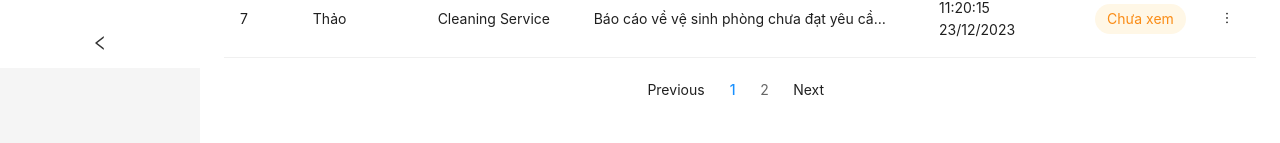
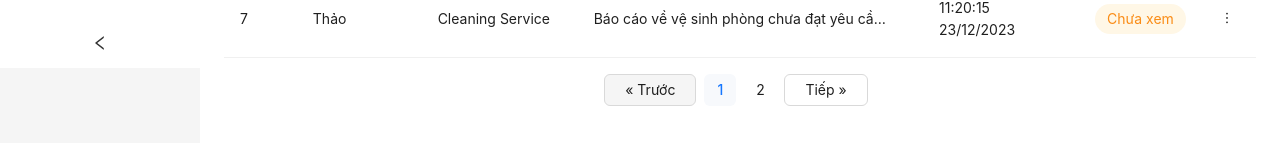
Before and after one commit to Trantienloc2411/Mean, a React (Vite) app: page /admin/report in a window 1280 px wide. Shown: the part 732-875 px from the top of the page. Built offline with nearby package versions, Linux system fonts and the light colour scheme.

Commit message:
[Zane] style pagination in table

```diff
--- a/src/pages/report/Report.jsx
+++ b/src/pages/report/Report.jsx
@@ -7,11 +7,15 @@ import ReportDetail from "./components/ReportDetail/ReportDetail";
 import ReplyReport from "./components/ReplyReport/ReplyReport";
 import { reportData } from "./data/fakeData";
 import debounce from "lodash/debounce";
+import dayjs from 'dayjs';
+import customParseFormat from 'dayjs/plugin/customParseFormat';
+
+dayjs.extend(customParseFormat);
 
 export default function Report() {
   const [selectedValues, setSelectedValues] = useState({
     status: [],
-    dateRange: [],
+    date: null,
   });
   const [searchTerm, setSearchTerm] = useState("");
   const [filteredData, setFilteredData] = useState(reportData);
@@ -38,6 +42,7 @@ export default function Report() {
       setIsReplyModalOpen(true);
     }
   };
+
   const columns = [
     {
       title: "No.",
@@ -104,16 +109,17 @@ export default function Report() {
     setSearchTerm(value);
   }, 500);
 
-  const handleFilterChange = (filterName, newValues) => {
+  const handleFilterChange = (filterName, newValue) => {
     setSelectedValues(prev => ({
       ...prev,
-      [filterName]: newValues
+      [filterName]: newValue
     }));
   };
 
   useEffect(() => {
     let filtered = [...reportData];
 
+    // Search filter
     if (searchTerm) {
       filtered = filtered.filter(item =>
         item.customerName.toLowerCase().includes(searchTerm.toLowerCase()) ||
@@ -126,9 +132,20 @@ export default function Report() {
         selectedValues.status.includes(item.status)
       );
     }
+    if (selectedValues.date) {
+      const selectedDate = dayjs(selectedValues.date).format('DD/MM/YYYY');
+      filtered = filtered.filter(item => {
+        const itemDate = item.createdAt.split(' ')[1];
+        return itemDate === selectedDate;
+      });
+    }
 
     setFilteredData(filtered);
   }, [searchTerm, selectedValues]);
+
+  const getActiveFiltersCount = () => {
+    return selectedValues.status.length + (selectedValues.date ? 1 : 0);
+  };
 
   return (
     <div className={styles.container}>
@@ -153,8 +170,7 @@ export default function Report() {
           >
             <Button icon={<FilterOutlined />}>
               Lọc
-              {Object.values(selectedValues).flat().length > 0 &&
-                ` (${Object.values(selectedValues).flat().length})`}
+              {getActiveFiltersCount() > 0 && ` (${getActiveFiltersCount()})`}
             </Button>
           </Dropdown>
         </div>
@@ -167,13 +183,37 @@ export default function Report() {
           total: filteredData.length,
           pageSize: 7,
           showSizeChanger: false,
-          showTitle: false,
-          showTotal: false,
-          prevIcon: () => "Previous",
-          nextIcon: () => "Next",
+          className: styles.customPagination,
+          itemRender: (page, type, originalElement) => {
+            const totalPages = Math.ceil(filteredData.length / 7);
+
+            if (type === "prev") {
+              return (
+                <button
+                  className={styles.paginationButton}
+                  disabled={page === 0}
+                >
+                  « Trước
+                </button>
+              );
+            }
+            if (type === "next") {
+              return (
+                <button
+                  className={styles.paginationButton}
+                  disabled={page >= totalPages}
+                >
+                  Tiếp »
+                </button>
+              );
+            }
+            return originalElement;
+          },
         }}
+
         className={styles.reportTable}
       />
+
 
       <ReportDetail
         isOpen={isDetailModalOpen}
--- a/src/pages/report/Report.module.scss
+++ b/src/pages/report/Report.module.scss
@@ -62,17 +62,18 @@
         .ant-pagination-item-link {
           border: 1px solid #d9d9d9;
           border-radius: 6px;
-            padding: 4px 12px;
-            color: #666;
+          padding: 4px 15px;
+          color: rgba(0, 0, 0, 0.88);
           font-size: 14px;
           background: white;
           height: 100%;
           display: flex;
           align-items: center;
+          transition: all 0.2s;
 
           &:hover {
-              border-color: #1890ff;
-              color: #1890ff;
+            border-color: #1677ff;
+            color: #1677ff;
           }
         }
 
@@ -82,43 +83,47 @@
             color: rgba(0, 0, 0, 0.25);
             cursor: not-allowed;
             background: #f5f5f5;
+
+            &:hover {
+              border-color: #d9d9d9;
+              color: rgba(0, 0, 0, 0.25);
+            }
           }
         }
       }
 
-        .ant-pagination-prev {
-          margin-right: 8px;
-        }
-
-        .ant-pagination-next {
-          margin-left: 8px;
-        }
-
       .ant-pagination-item {
-          min-width: 24px;
-          height: 24px;
-          line-height: 24px;
+        min-width: 32px;
+        height: 32px;
+        line-height: 32px;
         border: none;
         margin: 0;
-          border-radius: 4px;
+        border-radius: 6px;
 
         a {
-            color: #666;
+          color: rgba(0, 0, 0, 0.88);
           padding: 0 4px;
+          transition: all 0.2s;
         }
 
         &:hover {
           background: transparent;
+
           a {
-              color: #1890ff;
+            color: #1677ff;
           }
         }
 
         &-active {
-            background: transparent;
+          background: #F7F9FC;
+
           a {
-              color: #1890ff;
+            color: #1677ff;
             font-weight: 500;
+          }
+
+          &:hover {
+            background: #e6f4ff;
           }
         }
       }
@@ -126,8 +131,27 @@
   }
 }
 
+
 .paginationButton {
   display: inline-flex;
   align-items: center;
   height: 100%;
+  background: white;
+  border: 1px solid #d9d9d9;
+  border-radius: 6px;
+  padding: 4px 20px;
+  cursor: pointer;
+  transition: all 0.2s;
+
+  &:hover {
+    border-color: #667085;
+    color: #667085;
   }
+
+  &:disabled {
+    background: #f5f5f5;
+    color: rgba(0, 0, 0, 0.25);
+    border-color: #d9d9d9;
+    cursor: not-allowed;
+  }
+}
--- a/src/pages/report/components/Filter/Filter.jsx
+++ b/src/pages/report/components/Filter/Filter.jsx
@@ -1,5 +1,6 @@
 import { Checkbox, DatePicker } from 'antd';
 import styles from './Filter.module.scss';
+import dayjs from 'dayjs';
 
 export default function Filter({ selectedValues, onFilterChange }) {
   const statusOptions = [
@@ -11,17 +12,31 @@ export default function Filter({ selectedValues, onFilterChange }) {
     <div className={styles.filterContainer}>
       <div className={styles.filterGroup}>
         <h4>Trạng thái</h4>
-        <Checkbox.Group
-          options={statusOptions}
-          value={selectedValues.status}
-          onChange={(values) => onFilterChange('status', values)}
-        />
+        <div className={styles.statusCheckboxes}>
+          {statusOptions.map(option => (
+            <Checkbox
+              key={option.value}
+              checked={selectedValues.status.includes(option.value)}
+              onChange={(e) => {
+                const newValues = e.target.checked
+                  ? [...selectedValues.status, option.value]
+                  : selectedValues.status.filter(v => v !== option.value);
+                onFilterChange('status', newValues);
+              }}
+            >
+              <span className={`${styles.status} ${styles[option.value.toLowerCase()]}`}>
+                {option.label}
+              </span>
+            </Checkbox>
+          ))}
+        </div>
       </div>
 
       <div className={styles.filterGroup}>
         <h4>Ngày tạo</h4>
         <DatePicker
-          onChange={(date) => onFilterChange('dateRange', date)}
+          value={selectedValues.date}
+          onChange={(date) => onFilterChange('date', date)}
           format="DD/MM/YYYY"
           placeholder="Chọn ngày"
         />
--- a/src/pages/report/components/Filter/Filter.module.scss
+++ b/src/pages/report/components/Filter/Filter.module.scss
@@ -18,3 +18,30 @@
     font-weight: 500;
   }
 }
+
+.statusCheckboxes {
+  display: flex;
+  flex-direction: column;
+  gap: 8px;
+
+  :global(.ant-checkbox-wrapper) {
+    margin-left: 0;
+  }
+}
+
+.status {
+  padding: 4px 12px;
+  border-radius: 16px;
+  font-size: 14px;
+  display: inline-block;
+
+  &.reviewed {
+    background: #e6f4ff;
+    color: #1677ff;
+  }
+
+  &.pending {
+    background: #fff7e6;
+    color: #fa8c16;
+  }
+}
--- a/src/pages/report/components/ReportDetail/ReportDetail.jsx
+++ b/src/pages/report/components/ReportDetail/ReportDetail.jsx
@@ -1,4 +1,4 @@
-import { Modal, Tag } from 'antd';
+import { Modal } from 'antd';
 import styles from './ReportDetail.module.scss';
 
 export default function ReportDetail({ isOpen, onClose, report }) {
@@ -17,9 +17,9 @@ export default function ReportDetail({ isOpen, onClose, report }) {
         <div className={styles.header}>
           <div className={styles.mainInfo}>
             <h3>{report.locationName}</h3>
-            <Tag className={`${styles.status} ${styles[report.status.toLowerCase()]}`}>
+            <span className={`${styles.status} ${styles[report.status.toLowerCase()]}`}>
               {report.status === 'Reviewed' ? 'Đã xem' : 'Chưa xem'}
-            </Tag>
+            </span>
           </div>
           <span className={styles.date}>{report.createdAt}</span>
         </div>
--- a/src/pages/report/components/ReportDetail/ReportDetail.module.scss
+++ b/src/pages/report/components/ReportDetail/ReportDetail.module.scss
@@ -36,6 +36,24 @@
     }
   }
 
+
+  .status {
+    padding: 4px 12px;
+    border-radius: 16px;
+    font-size: 14px;
+    display: inline-block;
+
+    &.reviewed {
+      background: #e6f4ff;
+      color: #1677ff;
+    }
+
+    &.pending {
+      background: #fff7e6;
+      color: #fa8c16;
+    }
+  }
+
   .infoGrid {
     display: grid;
     grid-template-columns: repeat(2, 1fr);
```
Lines whose indentation alone changed are shown as unchanged.
